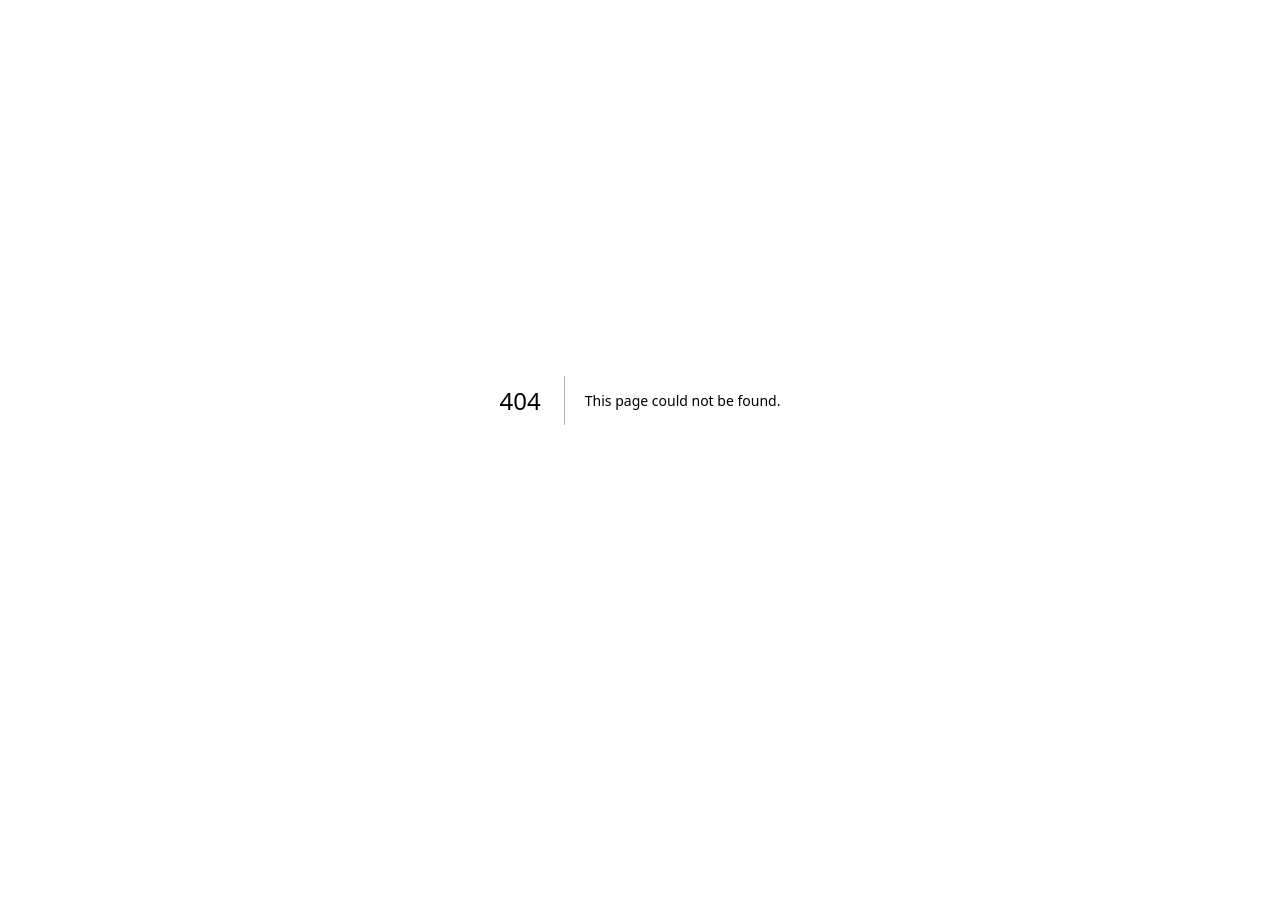
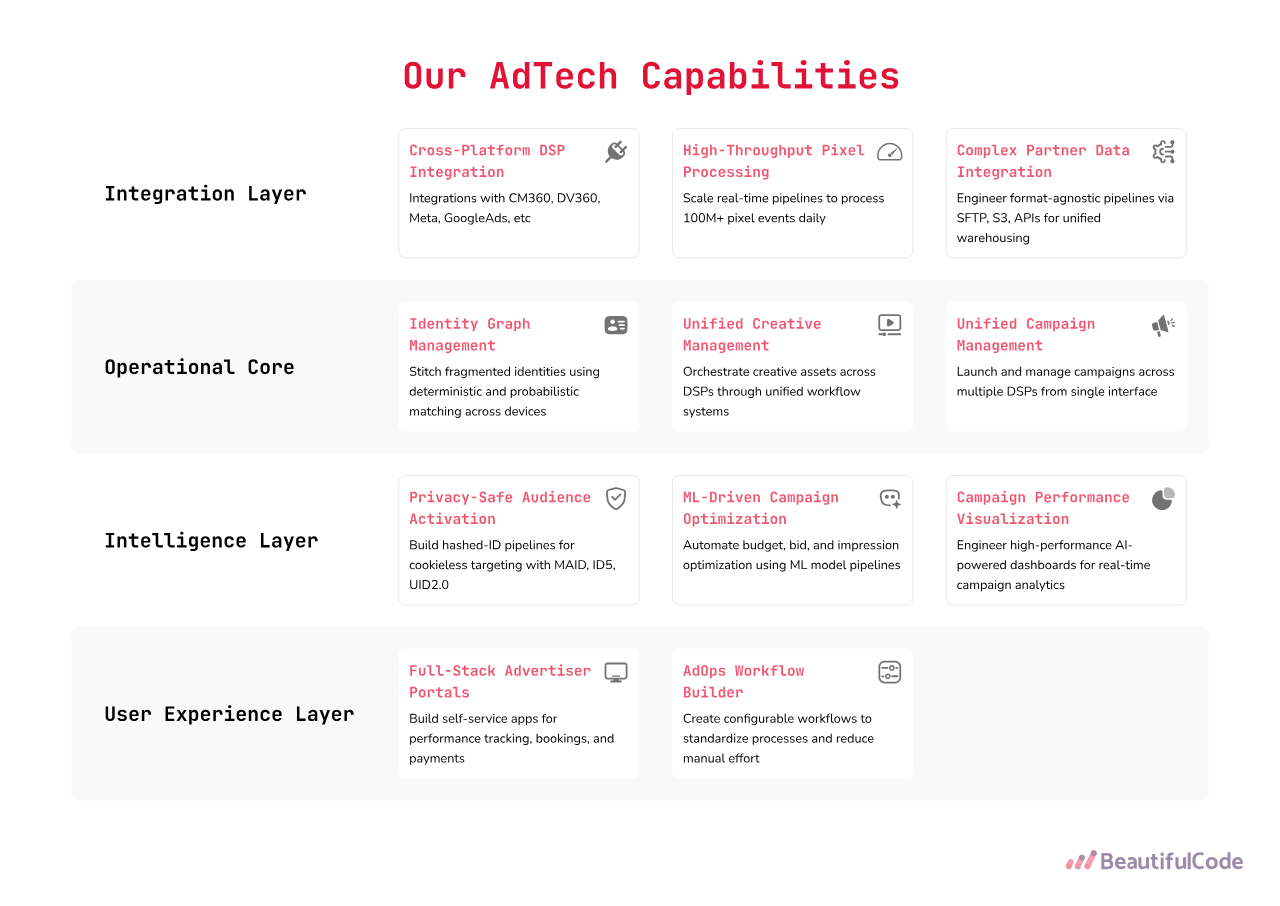
Before and after one commit to beautiful-code/bc-website, a Next.js app: page /adtech-capabilities in a window 1280 px wide. Before the commit this address had no page. Before the commit the page ends 800 px from the top, so only its background shows below. Built offline with nearby package versions, Linux system fonts and the light colour scheme.

Commit message:
added adtech capabilities page

```diff
--- /dev/null
+++ b/src/app/adtech-capabilities/page.tsx
@@ -0,0 +1,56 @@
+import Logo from "@/components/Logo";
+import Link from "next/link";
+import Image from "next/image";
+
+export default function AdTechCapabilitiesPage() {
+  return (
+    <div className="min-h-screen bg-white">
+      <div className="w-full">
+        {/* Header with Logo */}
+        {/* <header className="w-full py-6 px-4 sm:px-8 border-b border-gray-200">
+          <div className="max-w-7xl mx-auto">
+            <Logo className="mt-0 mb-0" />
+          </div>
+        </header> */}
+
+        {/* Main Content - Full Width, Centered */}
+        <main className="w-full font-[family-name:var(--font-jetbrains-mono)]">
+          <div className="w-full flex justify-center items-center py-2 px-2">
+            {/* SVG Poster - Responsive */}
+            <div className="w-full max-w-full">
+              <Image
+                src="/adtech-capabilities.svg"
+                alt="AdTech Capabilities"
+                width={1399}
+                height={985}
+                className="w-full h-auto"
+                priority
+              />
+            </div>
+          </div>
+        </main>
+
+        {/* Footer */}
+        {/* <footer className="w-full py-8 px-4 sm:px-8 border-t border-gray-200 mt-16">
+          <div className="max-w-7xl mx-auto">
+            <div className="flex flex-col sm:flex-row justify-between items-center gap-4">
+              <p
+                className="text-sm"
+                style={{ color: "var(--color-bc-text-gray)" }}
+              >
+                © {new Date().getFullYear()} BeautifulCode
+              </p>
+              <Link
+                href="/"
+                className="text-sm hover:text-[var(--color-bc-red)] transition-colors duration-300"
+                style={{ color: "var(--color-bc-text-gray)" }}
+              >
+                Back to Home
+              </Link>
+            </div>
+          </div>
+        </footer> */}
+      </div>
+    </div>
+  );
+}
```
Also changed, not shown: public/adtech-capabilities.svg (added).
